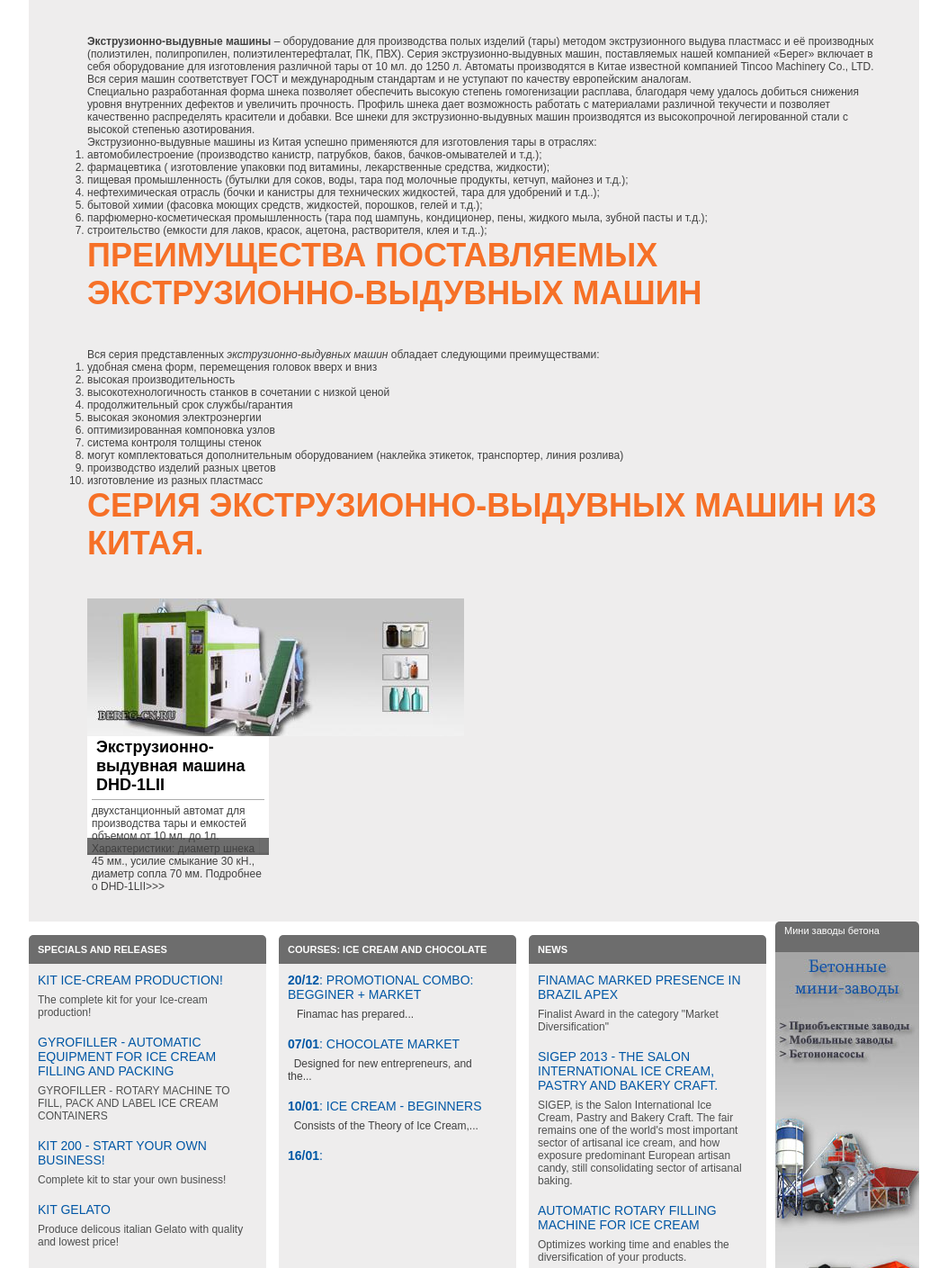
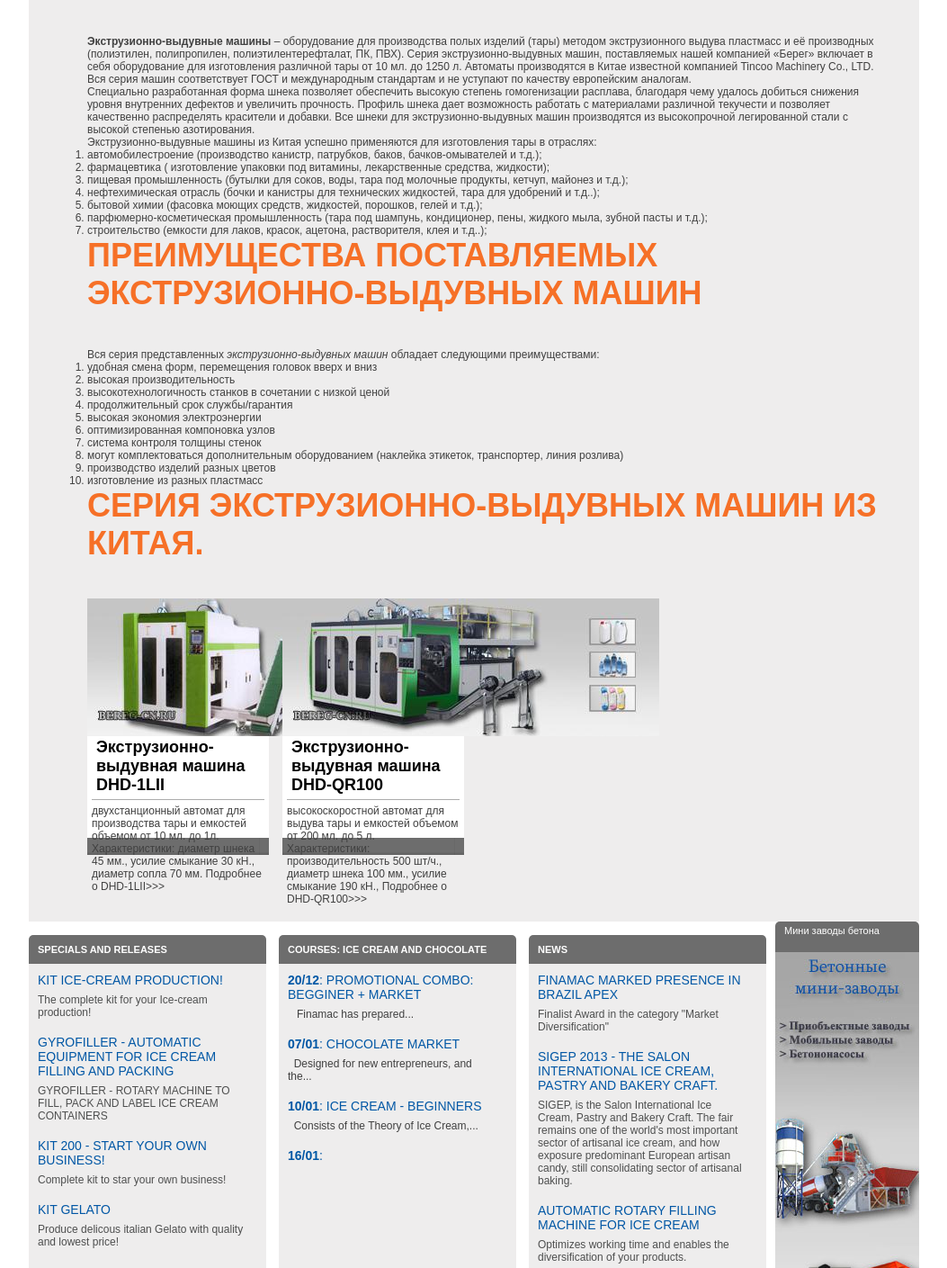
Before and after one commit to pivolan/Bereg_china_gae, a Python web app: template templates/extr/ekstruzionno-vyduvnye-mashiny.html in a window 1280 px wide. Shown: the part 363-1772 px from the top of the page at 90% size, without its empty margins (113-1166 px from the left). Run offline with Jinja, Linux system fonts and the light colour scheme; the template is opened without the code that fills it, so the values that code supplies are empty.

Commit message:
страница экструзионного выдавливания список

```diff
--- a/templates/extr/ekstruzionno-vyduvnye-mashiny.html
+++ b/templates/extr/ekstruzionno-vyduvnye-mashiny.html
@@ -62,6 +62,17 @@
 					машина DHD-1LII </a>
 			</h3>
 			<span class="desc">двухстанционный автомат для производства тары и емкостей объемом от 10 мл. до 1л. Характеристики: диаметр шнека 45 мм., усилие смыкание 30 кН., диаметр сопла 70 мм.  <a href="/ekstruzionno-vyduvnaia-mashina-dhd-1lii">Подробнее
-				о DHD-1LII>>></a></span> <span class="tags"></span></li>
+				о DHD-1LII>>></a></span> <span class="tags"></span>
+		</li>
+		<li>
+			<a href="/ekstruzionno-vyduvnaia-mashina-dhd-qr100" title="Экструзионно-выдувная машина DHD-QR100"><img src="/public/img/extr/list/ekstruzionno-vyduvnaia-mashina-dhd-qr100.jpg" alt="Экструзионно-выдувная машина DHD-QR100" height="153" width="419"></a>
+
+			<h3>
+				<a href="/ekstruzionno-vyduvnaia-mashina-dhd-qr100" title="Экструзионно-выдувная машина DHD-1LII">Экструзионно-выдувная
+					машина DHD-QR100</a>
+			</h3>
+			<span class="desc">высокоскоростной  автомат для выдува тары и емкостей объемом от 200 мл. до 5 л. Характеристики: производительность 500 шт/ч., диаметр шнека 100 мм., усилие смыкание 190 кН., <a href="/ekstruzionno-vyduvnaia-mashina-dhd-qr100">Подробнее
+				о DHD-QR100>>></a></span> <span class="tags"></span>
+		</li>
 	</ul>
 {% endblock %}
```
